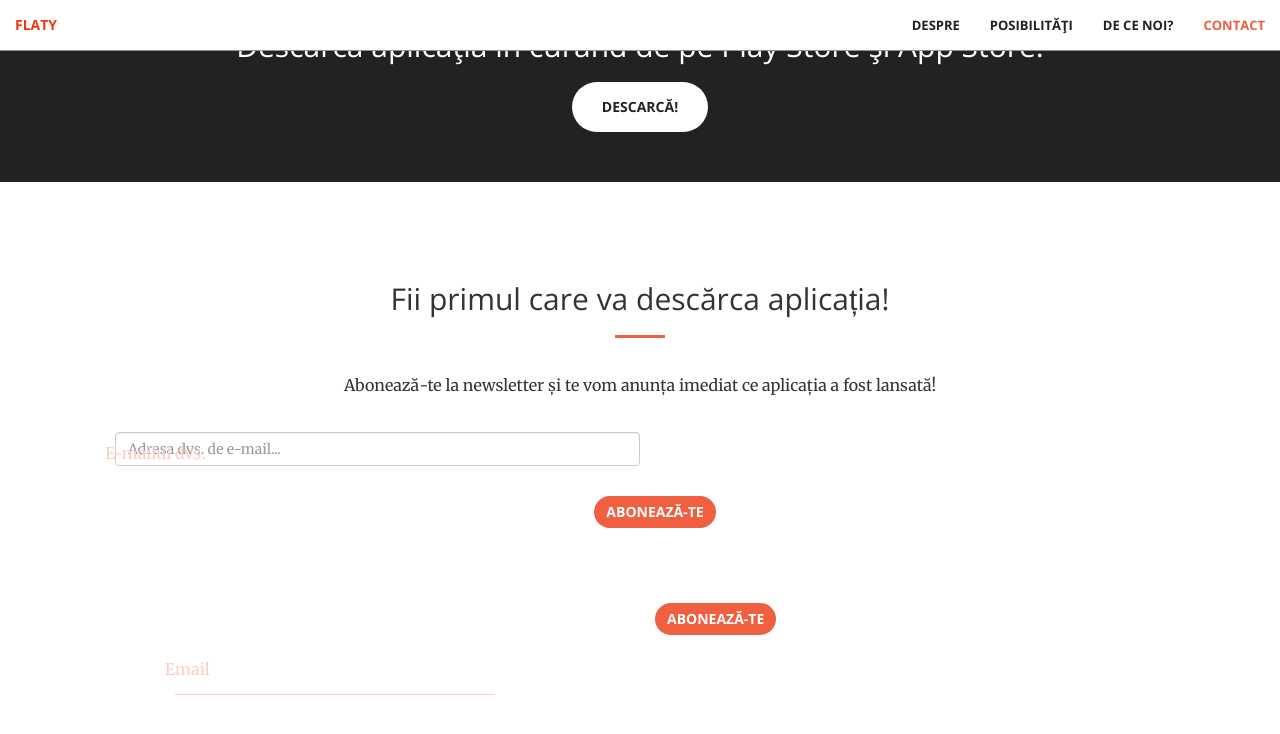
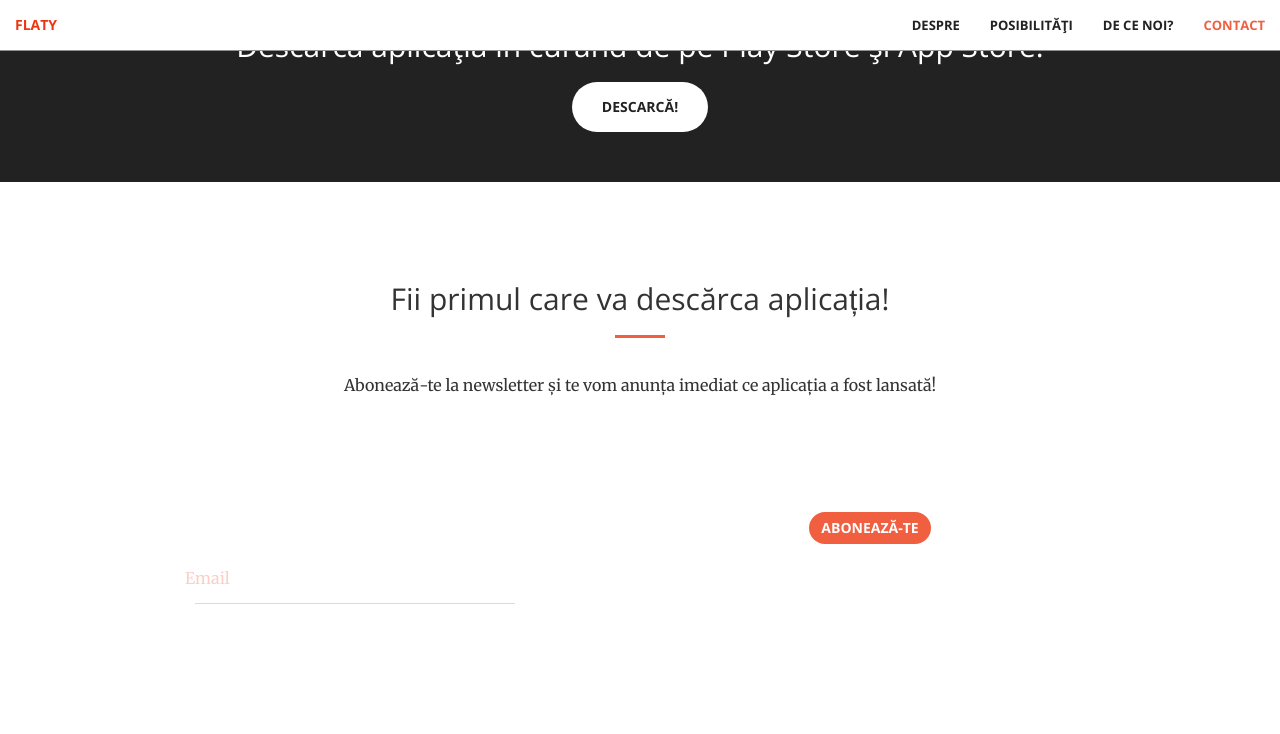
Before and after one commit to rptoma/Flaty-landing-page-2, a Jekyll site: the page built from index.html, in a window 1280 px wide and 900 px high, scrolled down 2409 px. Shown: the top 734 px of the window. Built offline with Jekyll 4.4.1, drawn with Linux system fonts in a browser that asks for light colours.

Commit message:
Update contact.html

```diff
--- a/_includes/contact.html
+++ b/_includes/contact.html
@@ -6,13 +6,13 @@
                 <hr class="primary">
                 <p>Abonează-te la newsletter și te vom anunța imediat ce aplicația a fost lansată!</p>
             </div>
-            <center>
+            <!--<center>
                 <div class="col-md-12 text-center">
                     <div class="container">
                         <form action="https://formspree.io/appflaty@gmail.com" method="POST">
 
                             <div class="form-group col-md-12">
-                                <!-- <label for="emailUtilizator">Email-ul dvs.</label> -->
+                                <label for="emailUtilizator">Email-ul dvs.</label>
                                   <div class="form-group col-md-6">
                                       <label for="emailUtilizator">E-mailul dvs.</label>
                                       <input type="email" name="_replyto" class="form-control" placeholder="Adresa dvs. de e-mail...">
@@ -25,16 +25,16 @@
 
                     </div>
                 </div>
-            </center>
+            </center>-->
         </div>
-        <div class="container-fluid" style="text-align: center; margin: 60px;">
-            <div class="col-md-12">
+        <div class="container-fluid" style="text-align: center; margin: 80px;">
+            <div class="col-md-12" style="display: block;">
                         <form>
-                            <div class="group col-md-6 text-right">
+                            <div class="group col-md-6 ">
                               <input type="text" required="required"/><span class="highlight"></span><span class="bar"></span>
                               <label>Email</label>
                             </div>
-                            <div class="form-group col-md-6 text-left">
+                            <div class="form-group col-md-6 ">
                               <button type="submit" class="btn btn-primary">Abonează-te</button>
                             </div>
                         </form>
```
